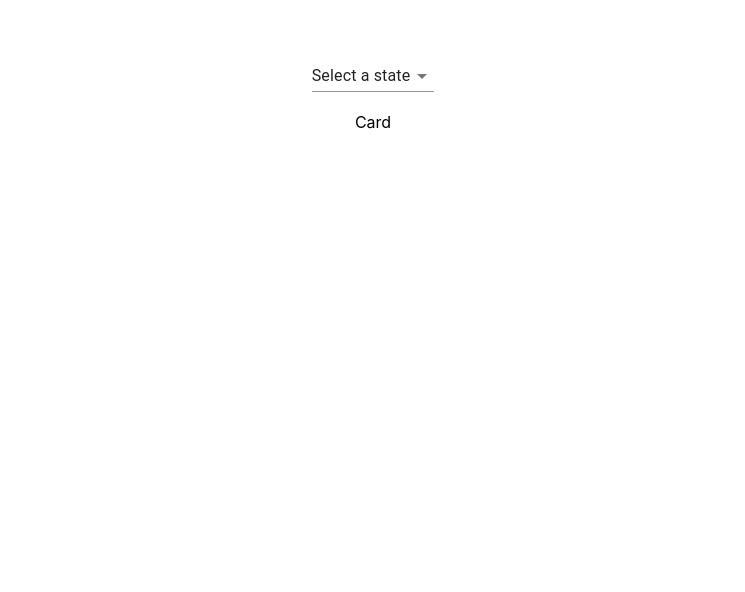
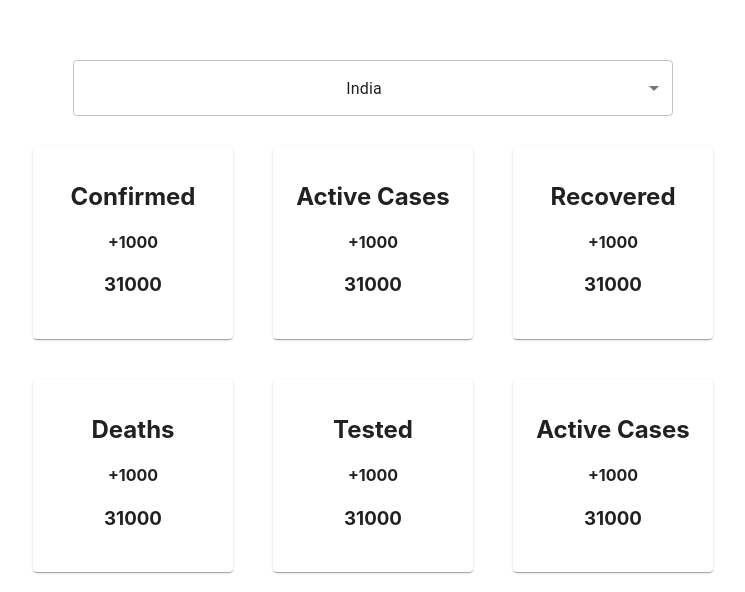
Before and after one commit to shreyanshxyz/react-hook-trials, a React (Create React App) app: page / in a window 1280 px wide. Shown: the part 240-832 px from the top of the page, without its empty margins (267-1012 px from the left). Before the commit the page ends 800 px from the top, so only its background shows below. Built offline with nearby package versions, Linux system fonts and the light colour scheme.

Commit message:
card + dropdown

```diff
--- a/src/Mui.css
+++ b/src/Mui.css
@@ -3,5 +3,29 @@
 }
 
 .form__container {
-  padding-bottom: 20px;
+  padding-bottom: 10px;
 }
+
+.drop__style {
+  min-width: 600px;
+}
+
+.card__container1 {
+  display: flex;
+  justify-content: center;
+}
+
+.card__container1 h3 {
+  padding: 0;
+}
+
+.card__container2 {
+  display: flex;
+  justify-content: center;
+}
+
+.material__card {
+  min-width: 200px;
+  max-width: 200px;
+  margin: 20px;
+}
--- a/src/Mui.jsx
+++ b/src/Mui.jsx
@@ -1,12 +1,17 @@
 import React from "react";
 import "./Mui.css";
-import { Select, MenuItem } from "@material-ui/core";
+import { Card, CardContent, Select, MenuItem } from "@material-ui/core";
 
 function Mui() {
   return (
     <div className="drp__test">
       <div className="form__container">
-        <Select defaultValue="0" autoWidth={true}>
+        <Select
+          className="drop__style"
+          defaultValue="0"
+          variant="outlined"
+          autoWidth={true}
+        >
           <MenuItem value={1}>Madhya Pradesh</MenuItem>
           <MenuItem value={2}>Uttar Pradesh</MenuItem>
           <MenuItem value={3}>Rajasthan</MenuItem>
@@ -16,11 +21,61 @@
           <MenuItem value={7}>Kerala</MenuItem>
           <MenuItem value={8}>Karnataka</MenuItem>
           <MenuItem value={9}>Assam</MenuItem>
-          <MenuItem value={0}>Select a state</MenuItem>
+          <MenuItem value={0}>India</MenuItem>
         </Select>
       </div>
 
-      <div>Card</div>
+      <div className="card__container1">
+        <Card className="material__card">
+          <CardContent>
+            <h2>Confirmed</h2>
+            <h4>+1000</h4>
+            <h3>31000</h3>
+          </CardContent>
+        </Card>
+
+        <Card className="material__card">
+          <CardContent>
+            <h2>Active Cases</h2>
+            <h4>+1000</h4>
+            <h3>31000</h3>
+          </CardContent>
+        </Card>
+
+        <Card className="material__card">
+          <CardContent>
+            <h2>Recovered</h2>
+            <h4>+1000</h4>
+            <h3>31000</h3>
+          </CardContent>
+        </Card>
+      </div>
+
+      <div className="card__container2">
+        <Card className="material__card">
+          <CardContent>
+            <h2>Deaths</h2>
+            <h4>+1000</h4>
+            <h3>31000</h3>
+          </CardContent>
+        </Card>
+
+        <Card className="material__card">
+          <CardContent>
+            <h2>Tested</h2>
+            <h4>+1000</h4>
+            <h3>31000</h3>
+          </CardContent>
+        </Card>
+
+        <Card className="material__card">
+          <CardContent>
+            <h2>Active Cases</h2>
+            <h4>+1000</h4>
+            <h3>31000</h3>
+          </CardContent>
+        </Card>
+      </div>
     </div>
   );
 }
```
